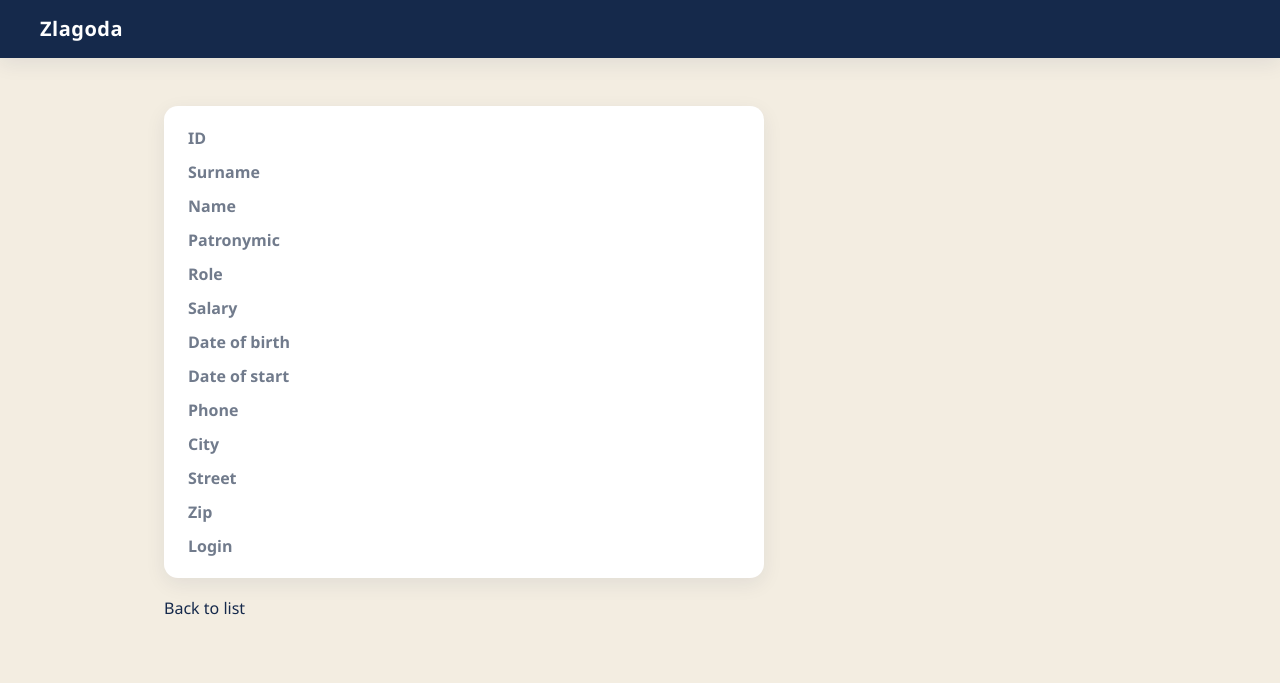
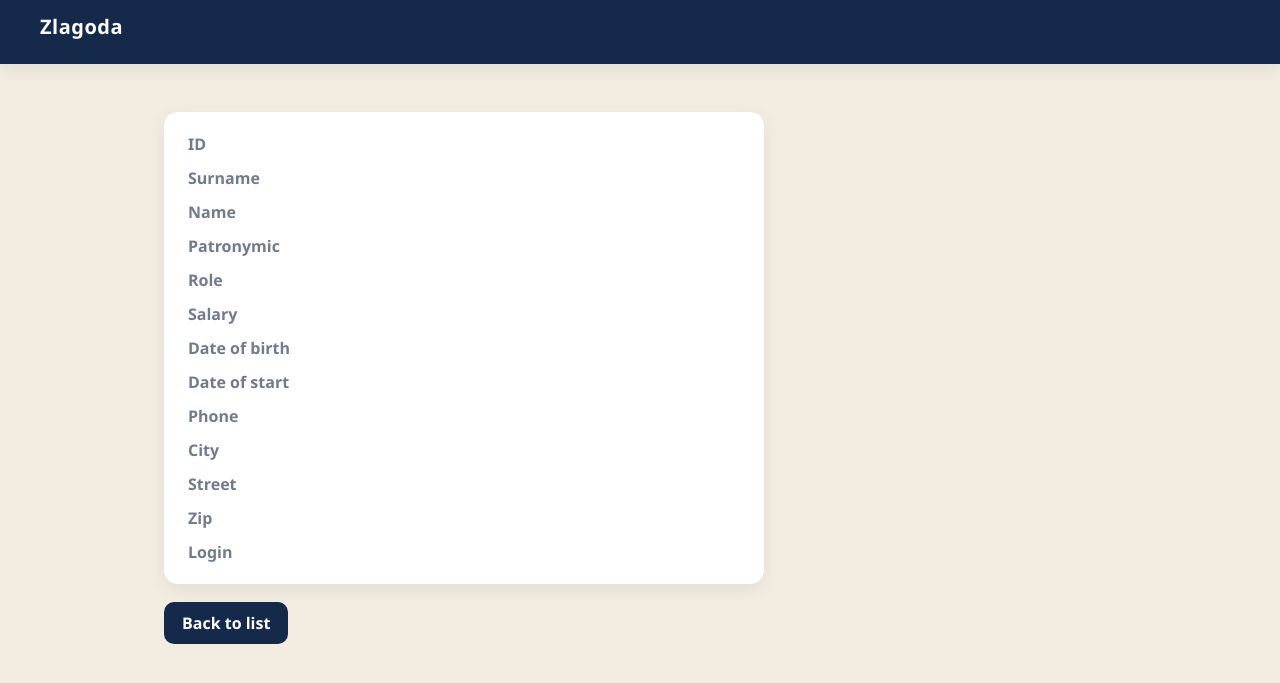
Before and after one commit to imaro56/Zlagoda, a FastAPI app: page /employees/me in a window 1280 px wide. Shown: the top 683 px of the page. Run offline with FastAPI, Linux system fonts and the light colour scheme; the visitor is signed in with stand-in values (Sample User, id 1); parts of the project's set-up code (start-up, migrations or seed data) failed here and were passed over.

Commit message:
Fix styles.css

```diff
--- a/app/static/styles.css
+++ b/app/static/styles.css
@@ -25,19 +25,21 @@ body {
 nav {
   background: var(--navy);
   box-shadow: var(--shadow);
+  padding: 12px 40px;
+}
+.nav-bar {
   display: flex;
   align-items: center;
   justify-content: space-between;
-  flex-wrap: wrap;
-  gap: 12px 24px;
-  padding: 14px 40px;
+  margin-bottom: 10px;
 }
-nav ul {
+.nav-user { display: flex; align-items: center; gap: 10px; }
+.nav-menu {
   list-style: none;
   display: flex;
   flex-wrap: wrap;
   align-items: center;
-  gap: 6px 18px;
+  gap: 4px 10px;
   margin: 0;
   padding: 0;
 }
@@ -51,7 +53,7 @@ nav a {
   color: #d9e2f2;
   text-decoration: none;
   font-weight: 600;
-  padding: 8px 12px;
+  padding: 6px 9px;
   border-radius: 8px;
 }
 nav a:hover { color: #fff; background: rgba(255,255,255,.10); }
@@ -132,6 +134,10 @@ input:focus, select:focus {
 }
 .toolbar label { margin-bottom: 0; }
 .toolbar input, .toolbar select { width: auto; display: inline-block; margin-top: 4px; }
+.toolbar .button-link { margin-bottom: 0; }
+
+
+.print-actions button[hx-delete] { margin-left: auto; }
 
 .check-header {
   background: var(--navy); color: #fff;
@@ -169,7 +175,7 @@ form:not(.toolbar) select { margin-bottom: 6px; }
 
 .error { color: var(--danger); font-weight: 600; margin-left: 8px; }
 
-/* Print reports styles */
+.report-check button { margin-top: 14px; }
 .print-actions { display: flex; align-items: center; gap: 12px; margin-bottom: 24px; }
 .print-actions .button-link, .print-actions button { margin: 0; }
 .print-header { text-align: center; margin-bottom: 18px; }
--- a/app/templates/base.html
+++ b/app/templates/base.html
@@ -9,12 +9,18 @@
     <meta name="htmx-config" content='{"responseHandling":[{"code":"422","swap":true},{"code":"[23]..","swap":true},{"code":"204","swap":false},{"code":"[45]..","swap":false,"error":true},{"code":"...","swap":false}]}'>
 </head>
 <body>
-    <nav class="container-fluid">
-        <ul>
-            <li><strong>Zlagoda</strong></li>
-        </ul>
+    <nav>
+        <div class="nav-bar">
+            <strong>Zlagoda</strong>
+            {% if user %}
+            <div class="nav-user">
+                <span>{{ user.empl_name }} ({{ user.empl_role }})</span>
+                <a href="/logout">Logout</a>
+            </div>
+            {% endif %}
+        </div>
         {% if user %}
-        <ul>
+        <ul class="nav-menu">
             {% if user.empl_role == 'cashier' %}
             <li><a href="/checks/sale">New sale</a></li>
             <li><a href="/checks/mine">My checks</a></li>
@@ -32,8 +38,6 @@
             <li><a href="/products/">Products</a></li>
             <li><a href="/store_products/">Store products</a></li>
             <li><a href="/customer_cards/">Customers</a></li>
-            <li><span>{{ user.empl_name }} ({{ user.empl_role }})</span></li>
-            <li><a href="/logout">Logout</a></li>
         </ul>
         {% endif %}
     </nav>
--- a/app/templates/employee_detail.html
+++ b/app/templates/employee_detail.html
@@ -16,12 +16,16 @@
       <dt>Zip</dt><dd>{{ employee.zip_code }}</dd>
       <dt>Login</dt><dd>{{ employee.login }}</dd>
   </dl>
+    <div class="print-actions">
       {% if user.empl_role == 'manager' %}
-  <a href="/employees/{{ employee.id_employee }}/edit">Edit</a>
-  <div id="employee-error" style="color:red;"></div>
+      <a class="button-link" href="/employees/{{ employee.id_employee }}/edit">Edit</a>
+      {% endif %}
+      <a class="button-link" href="/employees">Back to list</a>
+      {% if user.empl_role == 'manager' %}
       <button hx-delete="/employees/{{ employee.id_employee }}"
         hx-confirm="Delete this employee?"
         hx-target="#employee-error" hx-swap="innerHTML">Delete</button>
       {% endif %}
-  <a href="/employees">Back to list</a>
+    </div>
+  <div id="employee-error" class="error"></div>
 {% endblock %}
```
Lines whose indentation alone changed are shown as unchanged.
